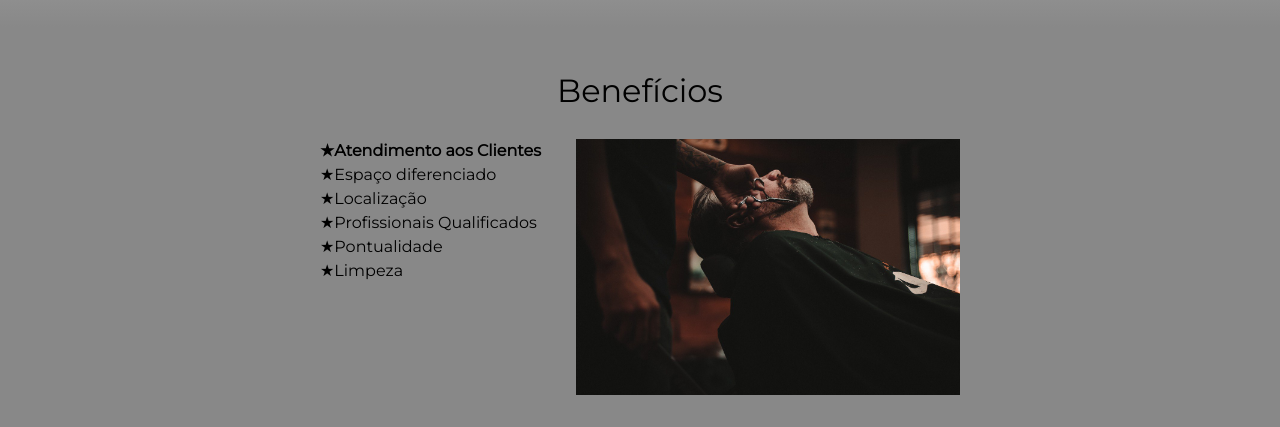
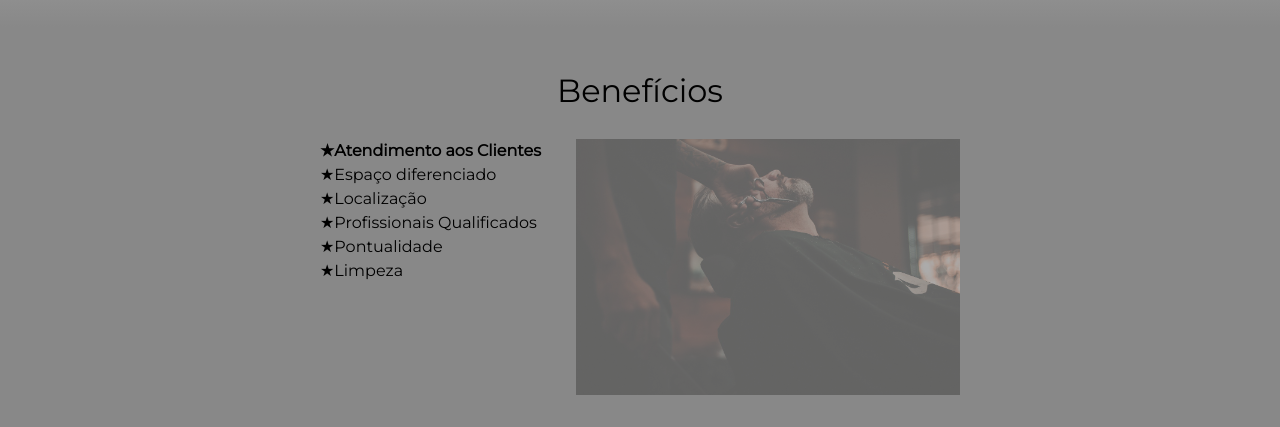
Before and after one commit to Andre-Antonio-Barbosa/barbearia-alura, a plain HTML site: page index.html in a window 1280 px wide. Shown: the part 1580-2007 px from the top of the page. Drawn offline with Linux system fonts and the light colour scheme; grey boxes are pictures that could not be loaded.

Commit message:
aplicando ocapidade sobre os elementos em CSS

```diff
--- a/style.css
+++ b/style.css
@@ -333,8 +333,17 @@ deve deixar a fonte italico*/
     content: "★";
 }
 
+/*Da ocapicidade a imagem, escurecendo a imagem em percentual*/
+
 .imagem-beneficios {
-	width: 60%;
+    width: 60%;
+    opacity: 0.3;
+	transition: 400ms;
+}
+
+.imagem-beneficios:hover {
+	opacity: 1;
+	/*quando passamos o mouse por cima da imagem aparece o sombreamente*/
 }
 
 .video {
```
